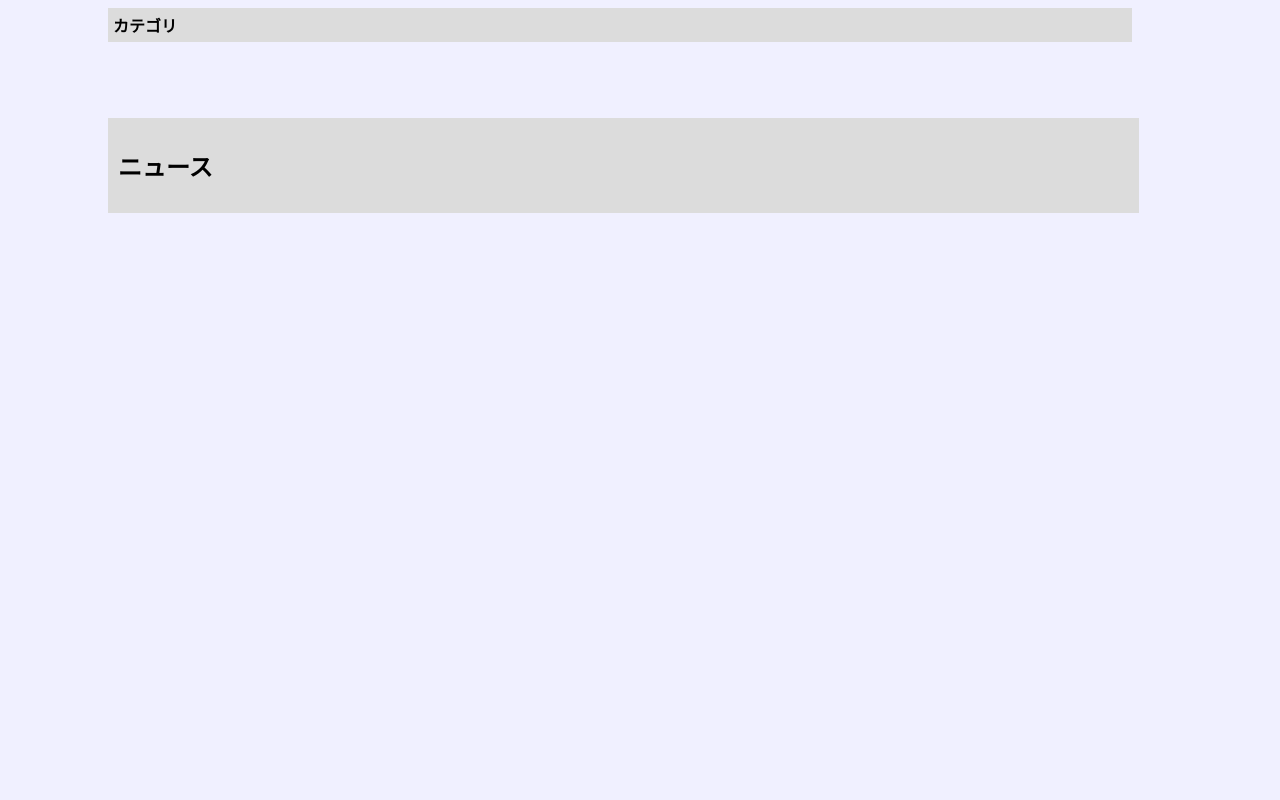
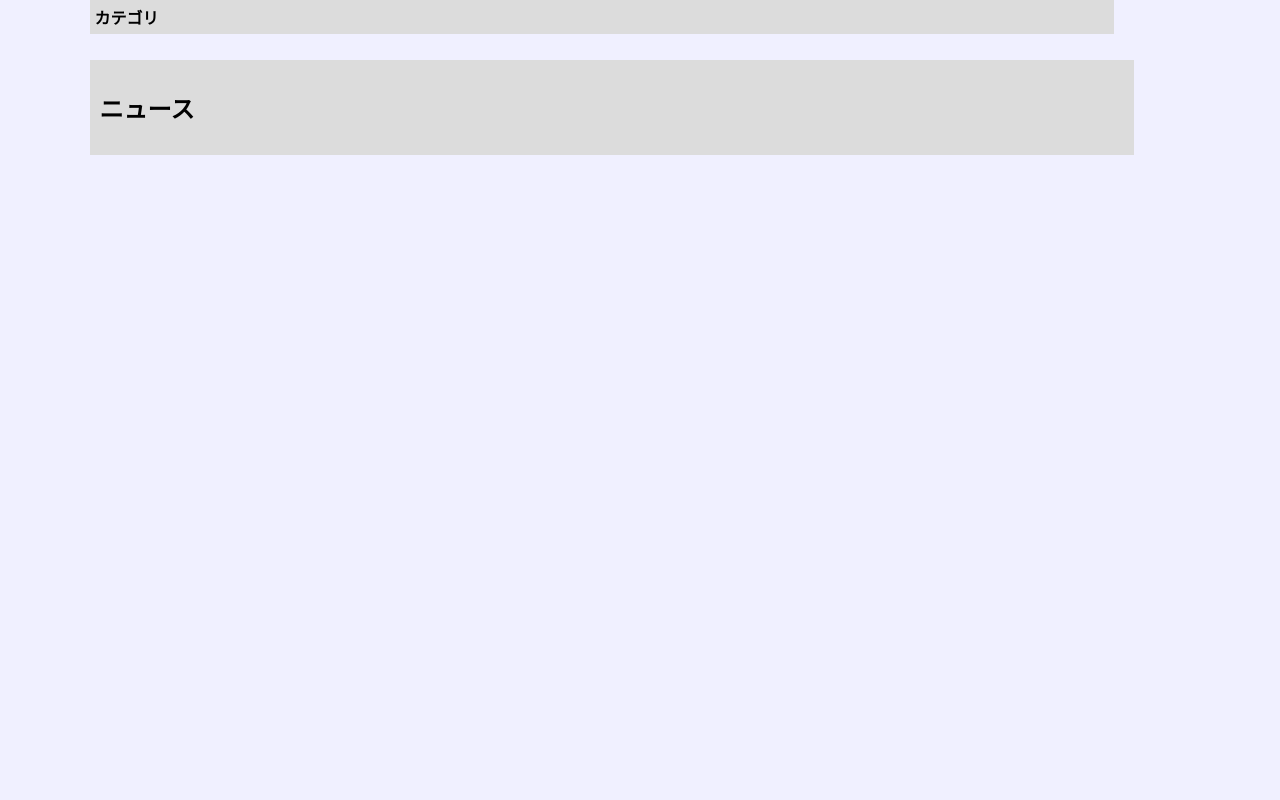
Before and after one commit to kojitrns/ytchan, a PHP site: page /view/src/index.php in a window 1280 px wide. Run offline with PHP 8.4, Linux system fonts and the light colour scheme; data that the repository does not hold is empty; some libraries are stand-ins or nearby versions.

Commit message:
minor update css

```diff
--- a/view/src/css/main.css
+++ b/view/src/css/main.css
@@ -3,11 +3,12 @@
 
 body{
 	background-color: #F0F0FF;
+	margin: 0px;
 }
 
 .site-header {
 	width: 80%;
-	margin-left: 100px;
+	margin-left: 7%;
 	background-color: #DCDCDC;
 	position: fixed;
 }
@@ -18,13 +19,13 @@ body{
 
 .header-emb{
 	width: 100%;
-	height: 100px;
+	height: 50px;
 }
 
 .main-category-panel{
 	width: 80%;
 	margin-top: 10px;
-	margin-left: 100px;
+	margin-left: 7%;
 	padding: 10px;
 	background-color: #DCDCDC;
 }
@@ -54,6 +55,21 @@ body{
 	float: left;
 }
 
+.chan-info-box {
+	width: 60%;
+	height: 80%;
+	background-color: #CAD4CF;
+	float: right;
+}
+
+.counter-box{
+	margin: 10px;
+}
+
+.counter-box p{
+
+}
+
 .chan-title-box {
 	height: 20%;
 	background-color: #BEC1D8;
@@ -62,10 +78,3 @@ body{
 	align-items: center;
 	justify-content: center;
 }
-
-.chan-info-box {
-	width: 60%;
-	height: 80%;
-	background-color: #CAD4CF;
-	float: right;
-}
--- a/view/src/index.php
+++ b/view/src/index.php
@@ -12,9 +12,8 @@ $youtube_url = 'https://www.youtube.com/channel/';
 function get_channel_cont($chan_data=null)
 {
 	global $youtube_url;
-	$chan_info = "<p>{$chan_data['viewcount']}</p><p>{$chan_data['subscribercount']}</p><p>{$chan_data['videocount']}</p>";
-	$cont = sprintf('<img src="%s"><div class="chan-info-box">%s</div><div class ="chan-title-box"><a href="%s%s" target=_blank title="%s">%s</a></div>', $chan_data['thumbnailurl'], $chan_info, $youtube_url, $chan_data['channelid'],
-		$chan_data['channeltitle'] ,$chan_data['channeltitle']);
+	$chan_info = "<div class=\"counter-box\"><p>{$chan_data['viewcount']}</p><p>{$chan_data['subscribercount']}</p><p>{$chan_data['videocount']}</p></div>";
+	$cont = sprintf('<img src="%s"><div class="chan-info-box">%s</div><div class ="chan-title-box"><a href="%s%s" target=_blank title="%s">%s</a></div>', $chan_data['thumbnailurl'], $chan_info, $youtube_url, $chan_data['channelid'], $chan_data['channeltitle'] ,$chan_data['channeltitle']);
 	return '<div class="chan-box">'. $cont .'</div>';
 }
 
```
